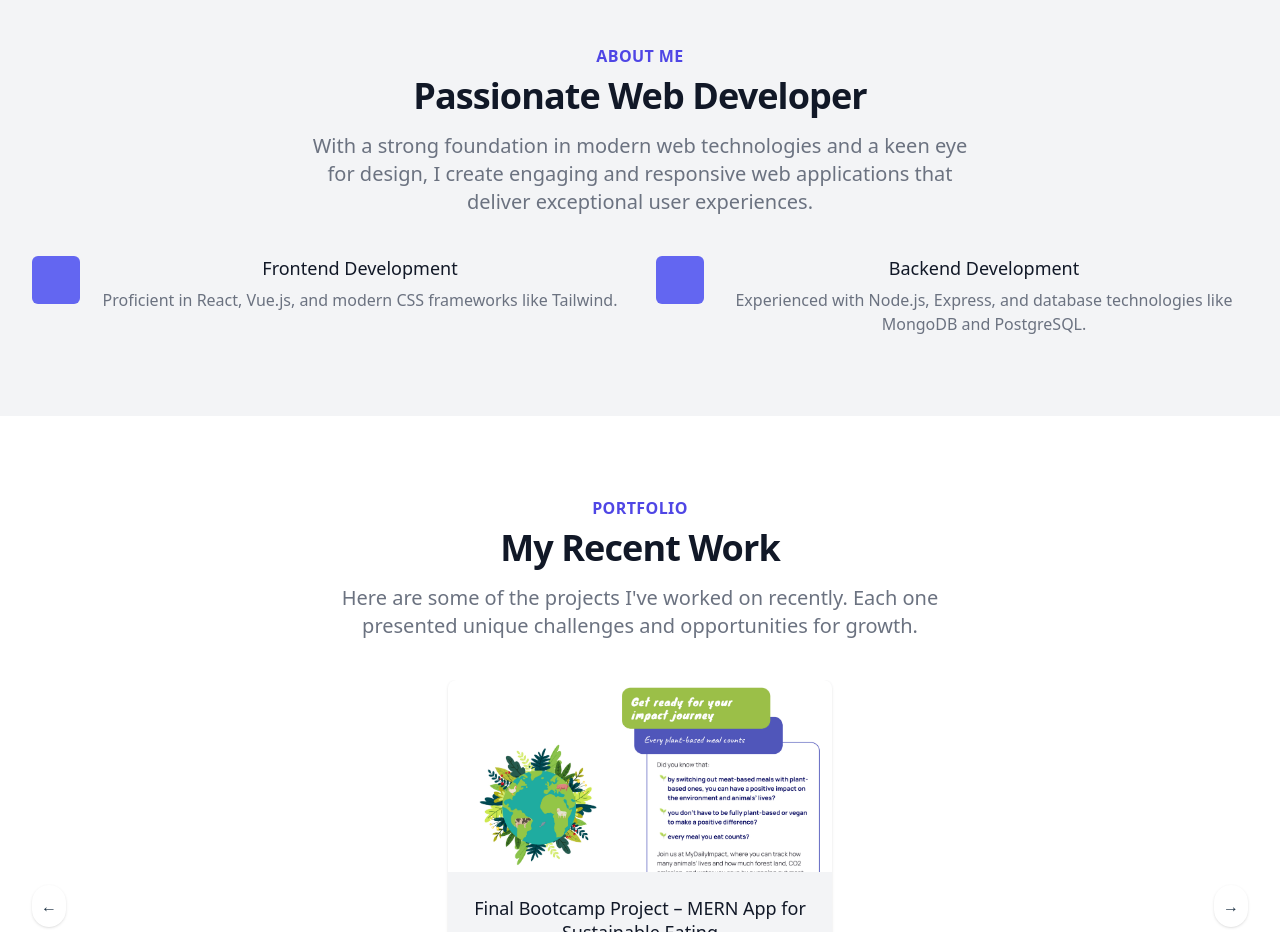
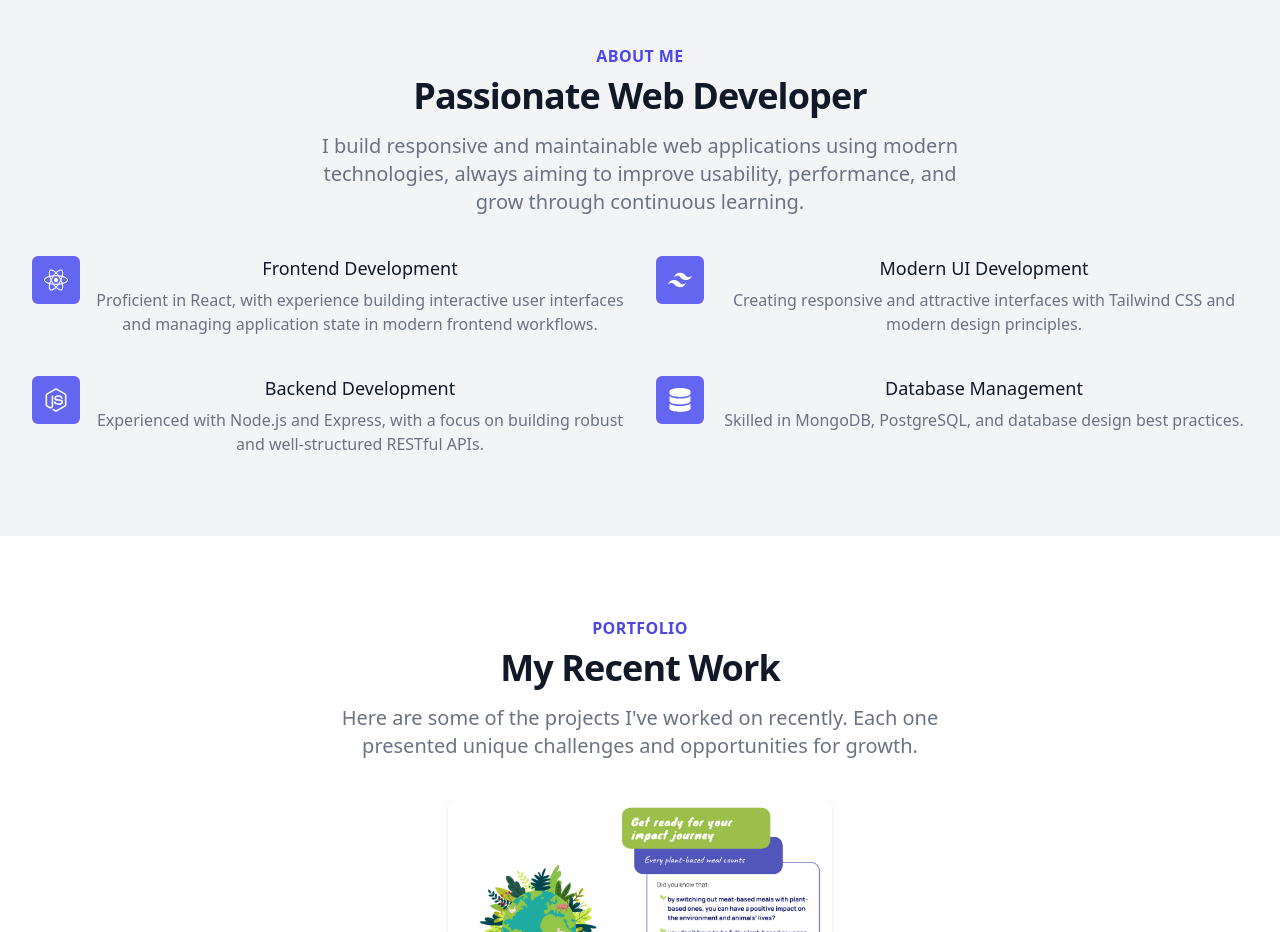
Before and after one commit to tomislav-varga/portfolio-page, a React (Vite) app: page / in a window 1280 px wide. Shown: the part 900-1832 px from the top of the page. Built offline with nearby package versions, Linux system fonts and the light colour scheme.

Commit message:
add: icons and text for skill set

```diff
--- a/package.json
+++ b/package.json
@@ -11,7 +11,8 @@
   },
   "dependencies": {
     "react": "^18.3.1",
-    "react-dom": "^18.3.1"
+    "react-dom": "^18.3.1",
+    "react-icons": "^5.5.0"
   },
   "devDependencies": {
     "@eslint/js": "^9.17.0",
--- a/src/components/About.jsx
+++ b/src/components/About.jsx
@@ -1,4 +1,6 @@
 import React from 'react';
+import { FaReact, FaNodeJs, FaDatabase } from 'react-icons/fa';
+import { SiTailwindcss } from 'react-icons/si';
 
 const About = () => {
   return (
@@ -10,34 +12,57 @@ const About = () => {
             Passionate Web Developer
           </p>
           <p className="mt-4 max-w-2xl text-xl text-gray-500 lg:mx-auto">
-            With a strong foundation in modern web technologies and a keen eye for design, I create engaging and responsive web applications that deliver exceptional user experiences.
+            I build responsive and maintainable web applications using modern technologies, always aiming to improve usability, performance, and grow through continuous learning.
           </p>
         </div>
 
         <div className="mt-10">
           <dl className="space-y-10 md:space-y-0 md:grid md:grid-cols-2 md:gap-x-8 md:gap-y-10">
-            {/* Add your skills or key points here */}
             <div className="relative">
               <dt>
                 <div className="absolute flex items-center justify-center h-12 w-12 rounded-md bg-indigo-500 text-white">
-                  {/* You can add an icon here */}
+                  <FaReact size={24} />
                 </div>
                 <p className="ml-16 text-lg leading-6 font-medium text-gray-900">Frontend Development</p>
               </dt>
               <dd className="mt-2 ml-16 text-base text-gray-500">
-                Proficient in React, Vue.js, and modern CSS frameworks like Tailwind.
+                Proficient in React, with experience building interactive user interfaces and managing application state in modern frontend workflows.
               </dd>
             </div>
 
             <div className="relative">
               <dt>
                 <div className="absolute flex items-center justify-center h-12 w-12 rounded-md bg-indigo-500 text-white">
-                  {/* You can add an icon here */}
+                  <SiTailwindcss size={24} />
+                </div>
+                <p className="ml-16 text-lg leading-6 font-medium text-gray-900">Modern UI Development</p>
+              </dt>
+              <dd className="mt-2 ml-16 text-base text-gray-500">
+                Creating responsive and attractive interfaces with Tailwind CSS and modern design principles.
+              </dd>
+            </div>
+
+            <div className="relative">
+              <dt>
+                <div className="absolute flex items-center justify-center h-12 w-12 rounded-md bg-indigo-500 text-white">
+                  <FaNodeJs size={24} />
                 </div>
                 <p className="ml-16 text-lg leading-6 font-medium text-gray-900">Backend Development</p>
               </dt>
               <dd className="mt-2 ml-16 text-base text-gray-500">
-                Experienced with Node.js, Express, and database technologies like MongoDB and PostgreSQL.
+                Experienced with Node.js and Express, with a focus on building robust and well-structured RESTful APIs.
+              </dd>
+            </div>
+
+            <div className="relative">
+              <dt>
+                <div className="absolute flex items-center justify-center h-12 w-12 rounded-md bg-indigo-500 text-white">
+                  <FaDatabase size={24} />
+                </div>
+                <p className="ml-16 text-lg leading-6 font-medium text-gray-900">Database Management</p>
+              </dt>
+              <dd className="mt-2 ml-16 text-base text-gray-500">
+                Skilled in MongoDB, PostgreSQL, and database design best practices.
               </dd>
             </div>
           </dl>
```
Also changed, not shown: 1 other file (tests, documents, lock files or other folders).
